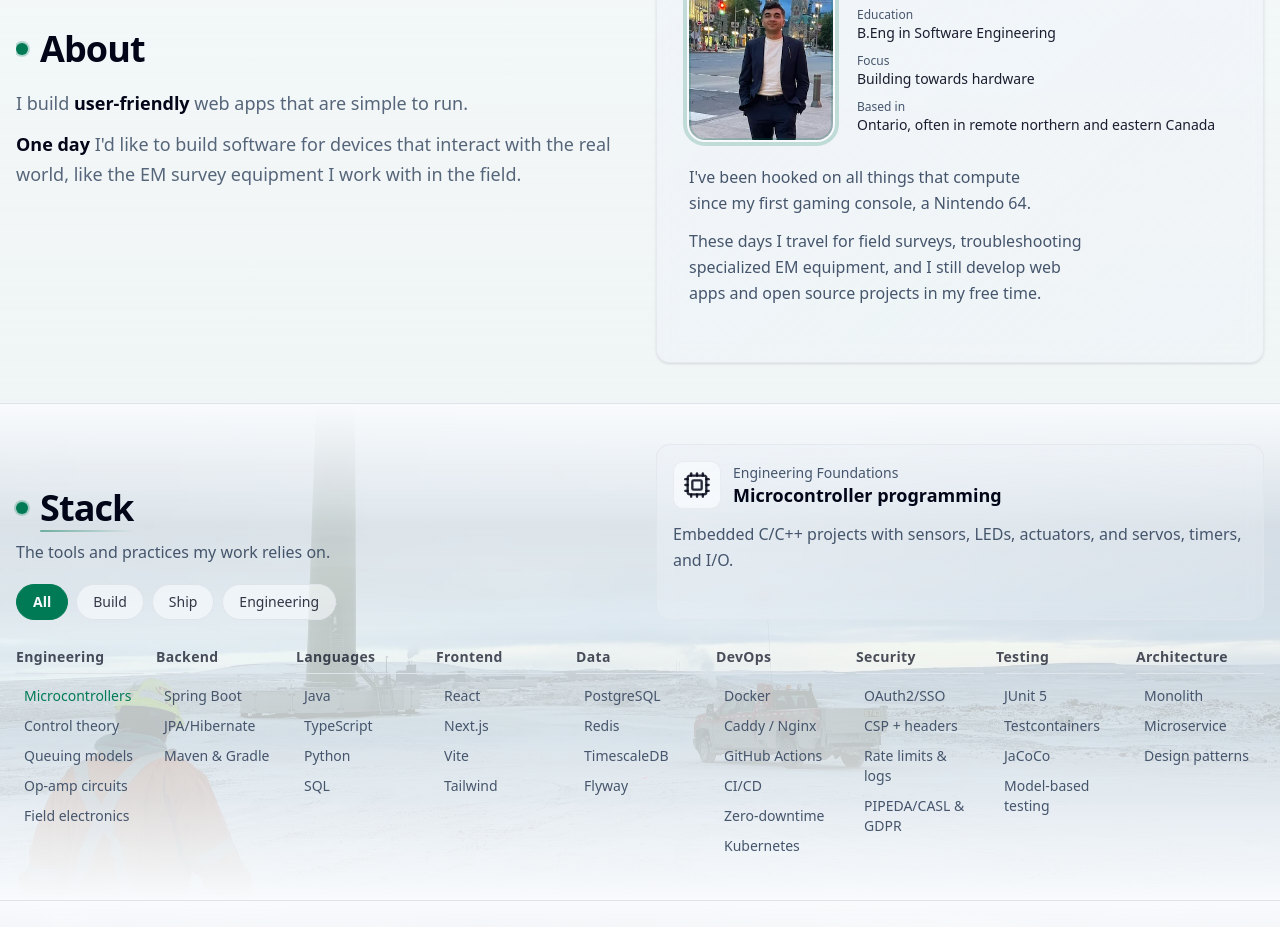
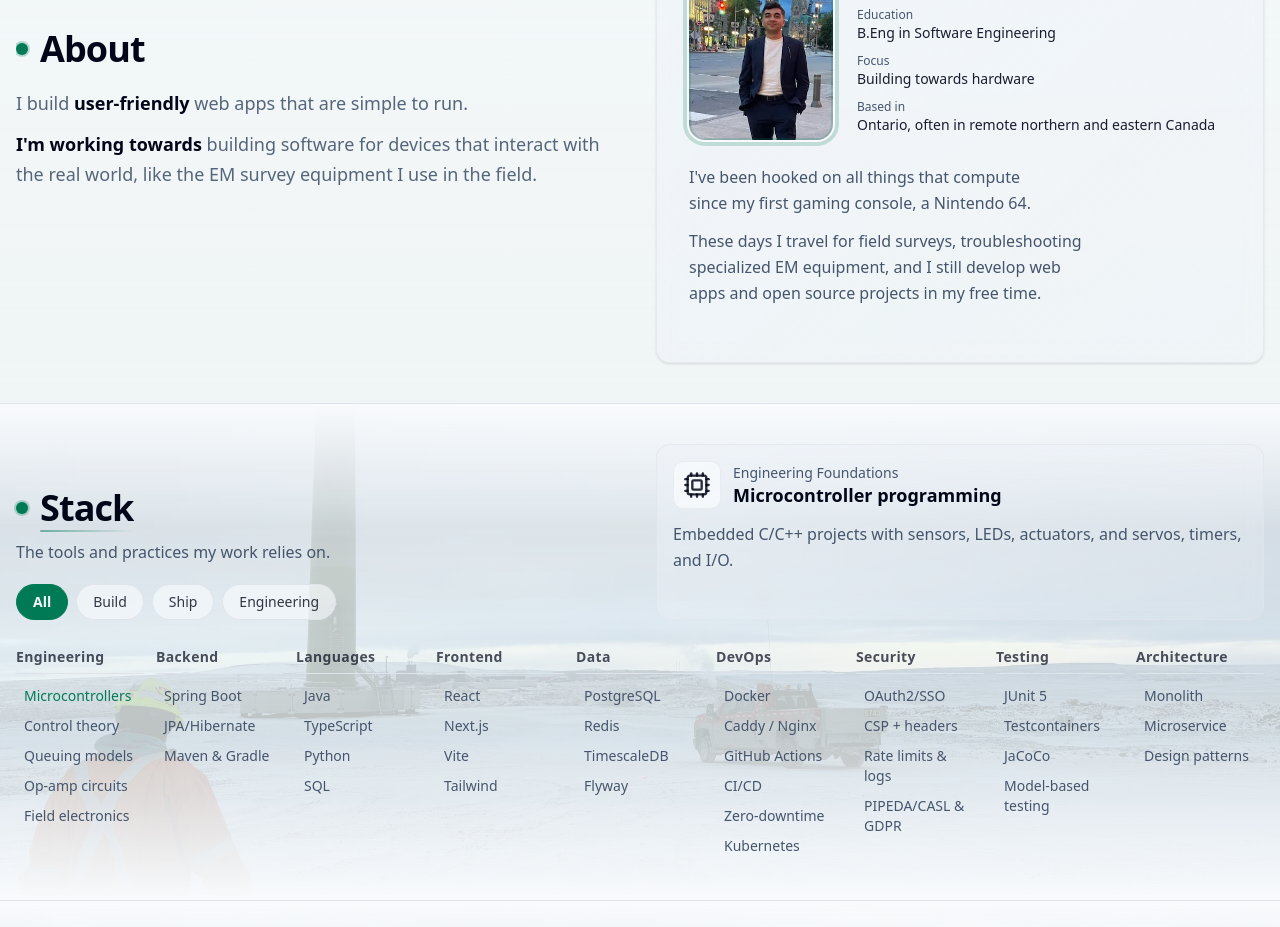
Before and after one commit to Rvhoyos/portfolio-ui, a React (Vite) app: page / in a window 1280 px wide. Shown: the part 1060-1987 px from the top of the page. Built offline with nearby package versions, Linux system fonts and the light colour scheme.

Commit message:
fixed wording to sound less inexperienced

```diff
--- a/src/sections/About.tsx
+++ b/src/sections/About.tsx
@@ -53,8 +53,8 @@ export function About() {
           I build <strong className="text-foreground">user-friendly</strong> web apps that are simple to run.
         </p>
         <p className="about-para text-base md:text-lg text-muted-foreground/90 leading-relaxed">
-          <strong className="text-foreground">One day</strong> I'd like to build software for devices that interact
-          with the real world, like the EM survey equipment I work with in the field.
+          <strong className="text-foreground">I'm working towards</strong> building software for devices that interact
+          with the real world, like the EM survey equipment I use in the field.
         </p>
       </div>
     </div>
```
